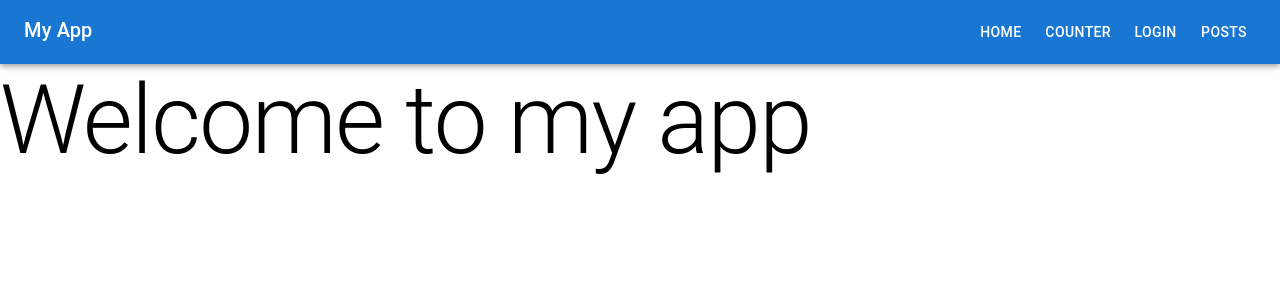
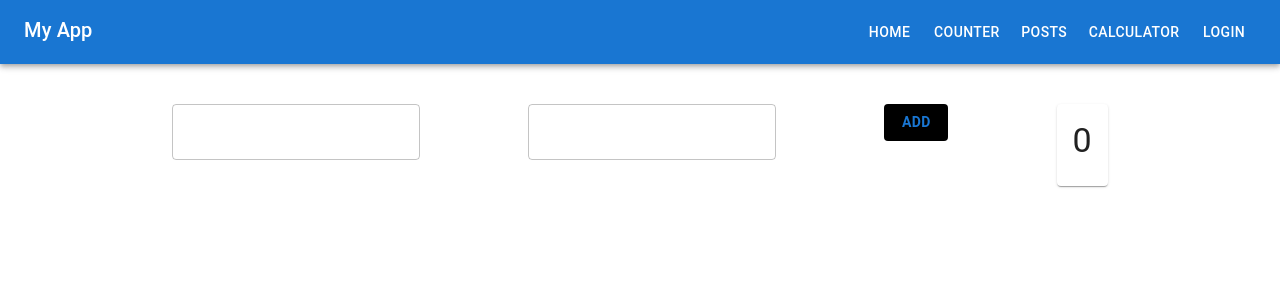
Before and after one commit to jordanlitsas/basic-react-app, a React (Create React App) app: page /calc in a window 1280 px wide. Shown: the top 300 px of the page. Built offline with nearby package versions, Linux system fonts and the light colour scheme.

Commit message:
add calculator

```diff
--- a/src/App.js
+++ b/src/App.js
@@ -10,6 +10,7 @@ import Login from './components/Login';
 import Counter from './components/Counter';
 import WelcomeText from './components/WelcomeText';
 import Posts from './components/Posts';
+import Calculator from './components/Calculator';
 import { AppBar, Toolbar, Grid, Typography, Button } from '@mui/material';
 
 const App = () => {
@@ -25,8 +26,9 @@ const App = () => {
             <Grid item>
               <Link to='/' style={{ textDecoration: 'none' }}> <Button style={{ color: "white" }}> Home </Button> </Link>
               <Link to='/counter' style={{ textDecoration: 'none' }}> <Button style={{ color: "white" }}> Counter </Button> </Link>
+              <Link to='/posts' style={{ textDecoration: 'none' }}> <Button style={{ color: "white" }}> Posts </Button> </Link>
+              <Link to='/calc' style={{ textDecoration: 'none' }}> <Button style={{ color: "white" }}> Calculator </Button> </Link>
               <Link to='/login' style={{ textDecoration: 'none' }}> <Button style={{ color: "white" }}> Login </Button> </Link>
-              <Link to='/posts' style={{ textDecoration: 'none' }}> <Button style={{ color: "white" }}> Posts </Button> </Link>
             </Grid>
           </Grid>
         </Toolbar>
@@ -35,6 +37,7 @@ const App = () => {
         <Route path='/login'><Login /></Route>
         <Route path='/counter'> <Counter /> </Route>
         <Route path='/posts'> <Posts /> </Route>
+        <Route path='/calc'> <Calculator /> </Route>
         <Route path='/'><WelcomeText /> </Route>
       </Switch>
     </BrowserRouter>
--- /dev/null
+++ b/src/components/Calculator.js
@@ -0,0 +1,46 @@
+import React, { useState } from 'react';
+
+import { Container, Button, Card, CardContent, Typography, TextField, Grid } from '@mui/material';
+
+const Calculator = () => {
+  const [result, setResult] = useState(0);
+  const [x, setX] = useState(0);
+  const [y, setY] = useState(0);
+
+  const add = () => {
+    const _result = parseFloat(x) + parseFloat(y);
+    setResult(_result);
+  }
+
+  return (
+    <Container>
+      <Grid container justifyContent="space-evenly">
+        <Grid item>
+          <TextField onChange={(value) => setX(value.target.value)} id="x" sx={{ mt: 5 }} />
+        </Grid>
+        <Grid item>
+          <TextField onChange={(value) => setY(value.target.value)} id="y" sx={{ mt: 5 }} />
+
+        </Grid>
+        <Grid item>
+          <Button onClick={add} sx={{ mt: 5, bgcolor: "black", fontWeight: "bold" }}> Add </Button>
+
+        </Grid>
+        <Grid item>
+          <Card sx={{ mt: 5 }}>
+            <CardContent>
+              <Typography variant={"h4"}>
+                {result.toString()}
+              </Typography>
+            </CardContent>
+          </Card>
+        </Grid>
+      </Grid>
+
+
+
+    </Container>
+  )
+}
+
+export default Calculator;
```
